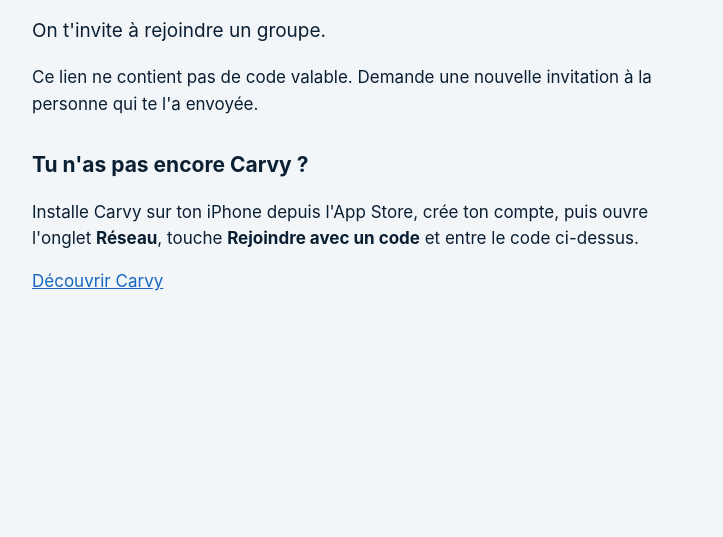
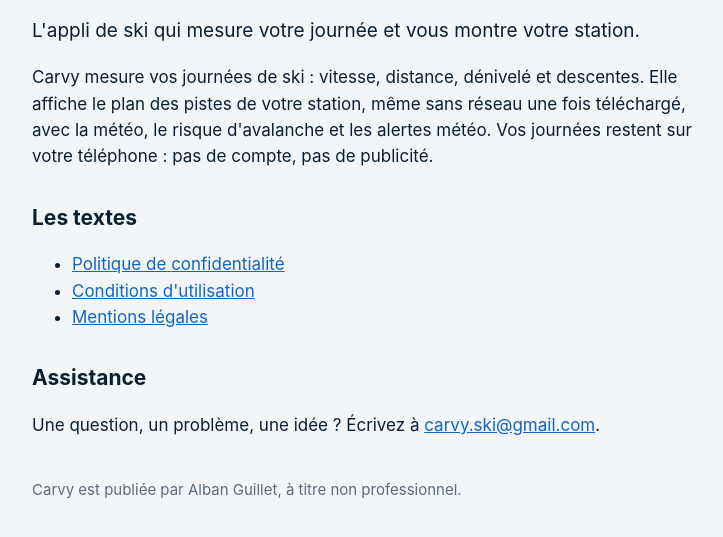
Before and after one commit to carvy-ski/carvy-ski.github.io, a plain HTML site: page index.html in a window 1280 px wide. Shown: the part 63-600 px from the top of the page, without its empty margins (268-991 px from the left). Drawn offline with Linux system fonts and the light colour scheme.

Commit message:
Add files via upload

```diff
--- a/index.html
+++ b/index.html
@@ -3,39 +3,28 @@
 <head>
   <meta charset="utf-8">
   <meta name="viewport" content="width=device-width, initial-scale=1">
-  <title>Invitation Carvy</title>
-  <meta name="description" content="Une invitation à rejoindre un groupe sur Carvy, l'appli de ski.">
-  <meta name="robots" content="noindex">
-  <link rel="stylesheet" href="../style.css">
+  <title>Carvy, l'appli de ski</title>
+  <meta name="description" content="Carvy mesure vos journées de ski et vous montre votre station : plan des pistes, météo, risque d'avalanche.">
+  <link rel="stylesheet" href="style.css">
 </head>
 <body>
 <main>
   <h1>Carvy</h1>
-  <p class="lead">On t'invite à rejoindre un groupe.</p>
+  <p class="lead">L'appli de ski qui mesure votre journée et vous montre votre station.</p>
 
-  <p id="avec-code" hidden>Le code du groupe : <strong id="code" style="font-size:1.6em;letter-spacing:.15em"></strong></p>
-  <p id="sans-code" hidden>Ce lien ne contient pas de code valable. Demande une nouvelle invitation à la personne qui te l'a envoyée.</p>
+  <p>Carvy mesure vos journées de ski : vitesse, distance, dénivelé et descentes. Elle affiche le plan des pistes de votre station, même sans réseau une fois téléchargé, avec la météo, le risque d'avalanche et les alertes météo. Vos journées restent sur votre téléphone : pas de compte, pas de publicité.</p>
 
-  <p id="ouvrir" hidden><a id="lien-appli" href="#">Ouvrir dans Carvy</a></p>
+  <h2>Les textes</h2>
+  <ul>
+    <li><a href="confidentialite.html">Politique de confidentialité</a></li>
+    <li><a href="conditions.html">Conditions d'utilisation</a></li>
+    <li><a href="mentions-legales.html">Mentions légales</a></li>
+  </ul>
 
-  <h2>Tu n'as pas encore Carvy ?</h2>
-  <p>Installe Carvy sur ton iPhone depuis l'App Store, crée ton compte, puis ouvre l'onglet <strong>Réseau</strong>, touche <strong>Rejoindre avec un code</strong> et entre le code ci-dessus.</p>
+  <h2>Assistance</h2>
+  <p>Une question, un problème, une idée ? Écrivez à <a href="mailto:carvy.ski@gmail.com">carvy.ski@gmail.com</a>.</p>
 
-  <p><a href="../">Découvrir Carvy</a></p>
+  <footer>Carvy est publiée par Alban Guillet, à titre non professionnel.</footer>
 </main>
-<script>
-  // Le code est après le « # » : il n'est jamais envoyé au serveur du site.
-  function montrer() {
-    var code = (location.hash || '').slice(1).toUpperCase();
-    var ok = /^[ABCDEFGHJKMNPQRSTUVWXYZ2-9]{6}$/.test(code);
-    document.getElementById('avec-code').hidden = !ok;
-    document.getElementById('ouvrir').hidden = !ok;
-    document.getElementById('sans-code').hidden = ok;
-    document.getElementById('code').textContent = ok ? code : '';
-    document.getElementById('lien-appli').href = ok ? 'carvy://g/' + code : '#';
-  }
-  montrer();
-  window.addEventListener('hashchange', montrer);
-</script>
 </body>
 </html>
```
